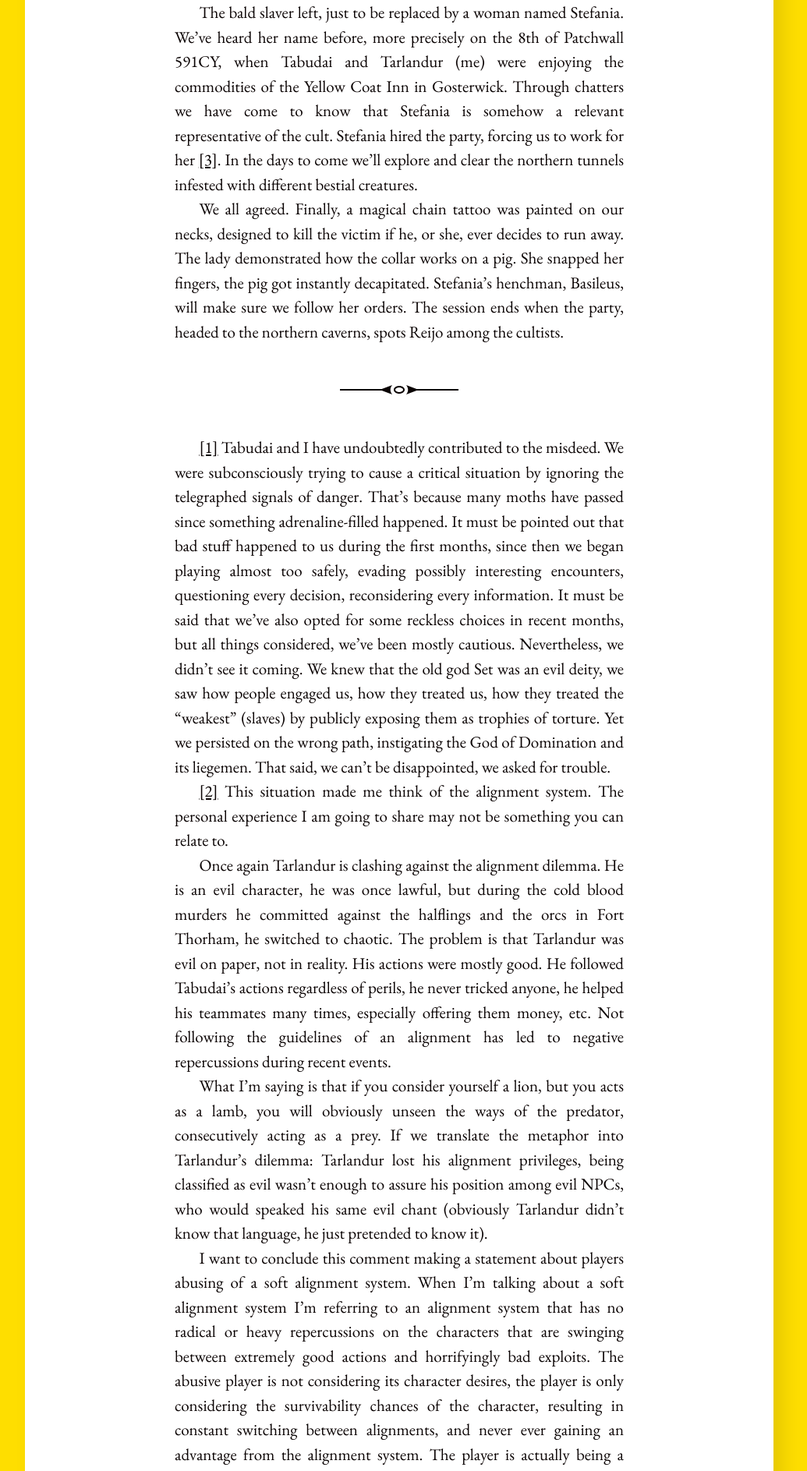
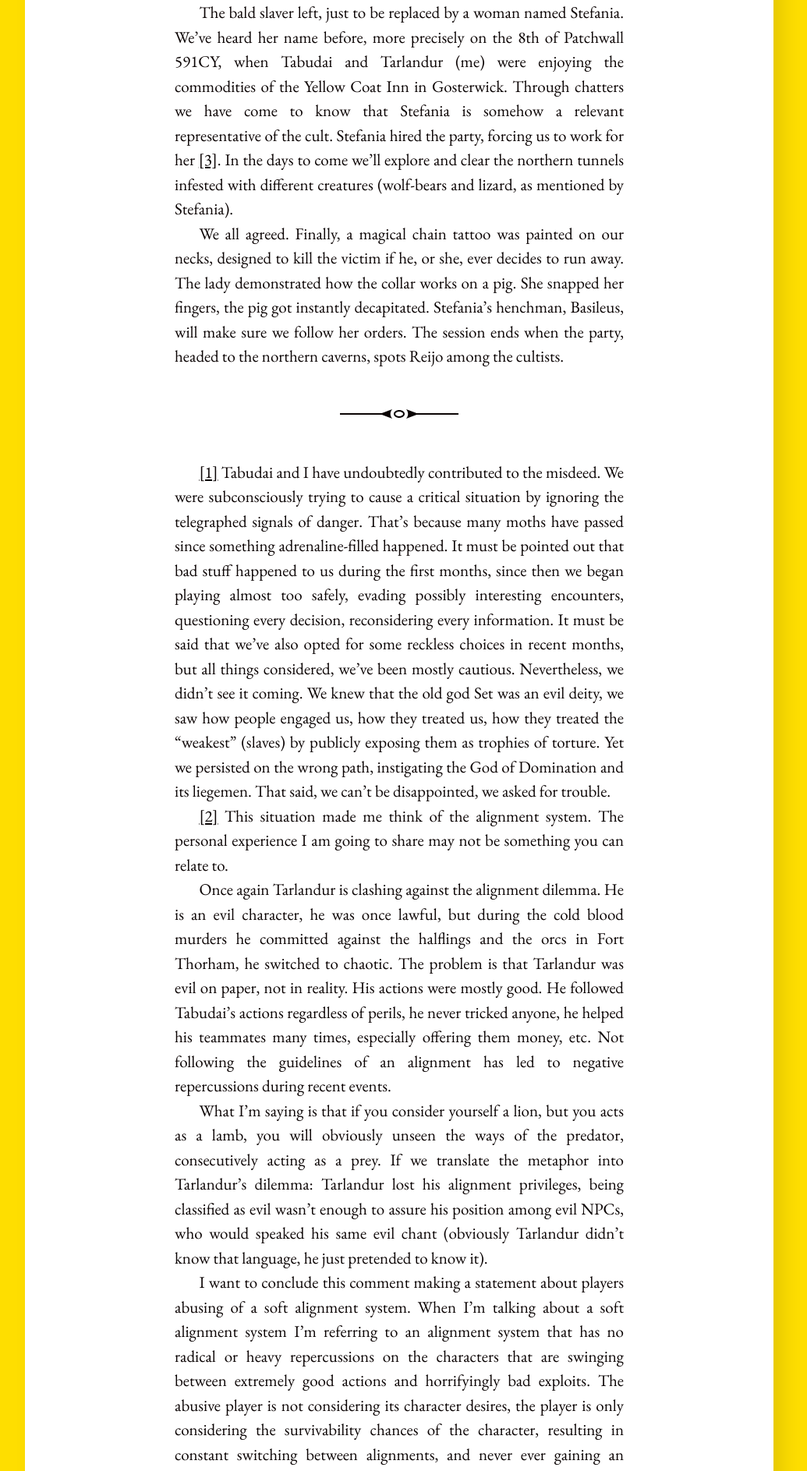
Before and after one commit to InexistentThirdChimera/InexistentThirdChimera.github.io, a Jekyll site: the page built from _posts/2023-03-07-player-report-3;-Slaves-To-Set-(from-lionbeak-campaign).md, in a window 1280 px wide. Shown: the part 1862-3749 px from the top of the page at 78% size, without its empty margins (128-1163 px from the left). Built offline with Jekyll 4.4.1, drawn with Linux system fonts in a browser that asks for light colours.

Commit message:
addedd terms wolf-bear and lizards in [3]

```diff
--- a/_posts/2023-03-07-player-report-3;-Slaves-To-Set-(from-lionbeak-campaign).md
+++ b/_posts/2023-03-07-player-report-3;-Slaves-To-Set-(from-lionbeak-campaign).md
@@ -49,7 +49,7 @@ Here comes the show: Fafrd, the guard who accompanied us and got paid for it, in
 He insisted that the prayers must be sincere, so the guards can distinguish the weak from the strong. So, like a herd of lambs, we began to pray. Some asked for power, some for protection, others didn’t recite the prayer out loud, but as anticipated: we got tricked <a name="nf2"><sup>[[2]](#fn2)</sup><a>. The full party, except Reijo, was suddenly paralyzed during the praying ritual, as some guards approached us and put us in chains.  Reijo watched the entire scene motionlessly. His body and soul were paralyzed by fear, he couldn’t save us there.
 Tabudai, Tarlandur, Hotage, May, Klibo and Elmo got miserably locked in a room somewhere in the north part of the Forum, deprived of their belongings, gagged and chained in the dark. A few minutes pass and a muscular, bald man with a goatee approaches them, asking each of the locked up their professions. Tarlandur revealed that he’s a paid assassin, while May presented herself as a fighter, a warrior. The same did Elmo and Klibo. Hotage introduced himself as a scholar of magical arts. On the other hand: Tabudai lied to the slaver, telling him of his dishwasher career. Annoyed by the hunchback’s (Tabudai) attitude the man in charge transferred Tabudai in a less-privileged room, where he was almost beaten to death with other slaves.
 
-The bald slaver left, just to be replaced by a woman named Stefania. We’ve heard her name before, more precisely on the 8th of Patchwall 591CY, when Tabudai and Tarlandur (me) were enjoying the commodities of the Yellow Coat Inn in Gosterwick. Through chatters we have come to know that Stefania is somehow a relevant representative of the cult. Stefania hired the party, forcing us to work for her <a name="nf3"><sup>[[3]](#fn3)</sup><a>. In the days to come we'll explore and clear the northern tunnels infested with different bestial creatures.
+The bald slaver left, just to be replaced by a woman named Stefania. We’ve heard her name before, more precisely on the 8th of Patchwall 591CY, when Tabudai and Tarlandur (me) were enjoying the commodities of the Yellow Coat Inn in Gosterwick. Through chatters we have come to know that Stefania is somehow a relevant representative of the cult. Stefania hired the party, forcing us to work for her <a name="nf3"><sup>[[3]](#fn3)</sup><a>. In the days to come we'll explore and clear the northern tunnels infested with different creatures (wolf-bears and lizard, as mentioned by Stefania).
 
 We all agreed. Finally, a magical chain tattoo was painted on our necks, designed to kill the victim if he, or she, ever decides to run away. The lady demonstrated how the collar works on a pig. She snapped her fingers, the pig got instantly decapitated. Stefania’s henchman, Basileus, will make sure we follow her orders. The session ends when the party, headed to the northern caverns, spots Reijo among the cultists.
 
```
